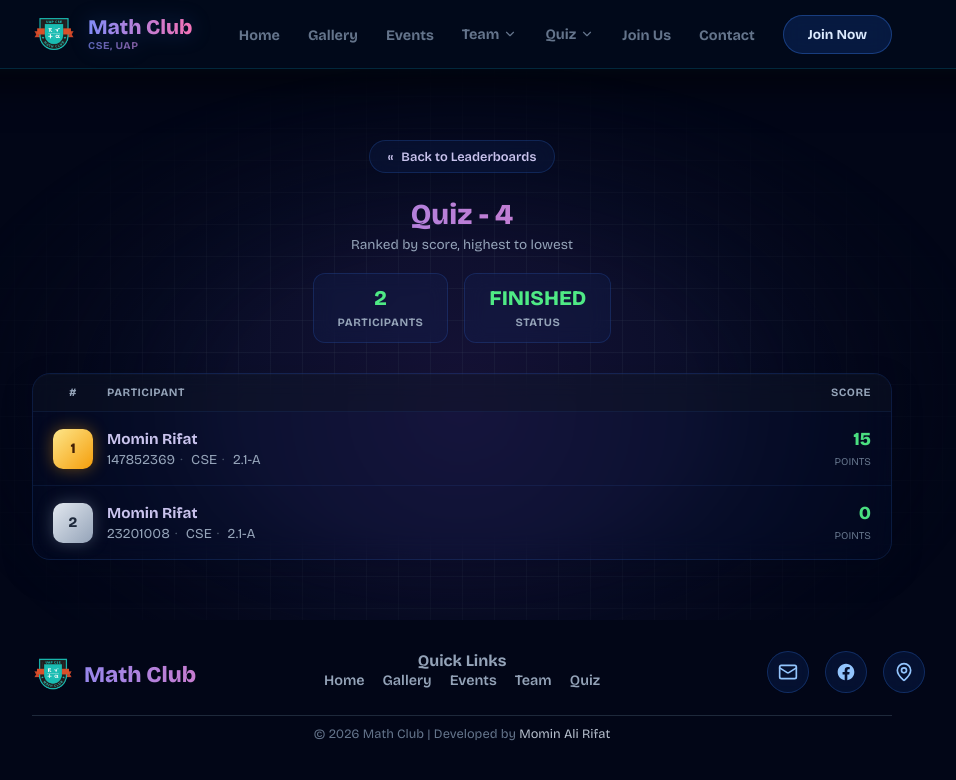
After one commit to MominRifat/Math_Club_CSE, a Django app: page /quiz/leaderboard/5/ in a window 1280 px wide. The commit adds this page. Shown: the top 780 px of the page, without its empty margins (178-1134 px from the left). Run offline with Django 5.2, Linux system fonts and the light colour scheme; data comes from the database, SQL or seed files in the repository; both versions use the stored data as it was after the commit.

Commit message:
quiz section update

```diff
--- /dev/null
+++ b/quiz_app/templates/quiz_app/leaderboard_detail.html
@@ -0,0 +1,323 @@
+{% extends 'base.html' %} {% load static %} {% block title %} {{ quiz.title }}
+Leaderboard | UAP CSE Math Club {% endblock %} {% block content %}
+<style>
+  .page-wrapper {
+    padding-top: 100px;
+    flex: 1 0 auto;
+    display: flex;
+    flex-direction: column;
+    margin-top: 40px;
+    padding-bottom: 60px;
+  }
+
+  .container {
+    max-width: 900px;
+    margin: 0 auto;
+    padding: 0 20px;
+  }
+
+  .lb-header {
+    text-align: center;
+    margin-bottom: 30px;
+  }
+
+  .lb-back {
+    display: inline-flex;
+    align-items: center;
+    gap: 8px;
+
+    padding: 8px 18px;
+    margin-bottom: 20px;
+
+    color: #c9c3ed;
+    text-decoration: none;
+    font-size: 0.8rem;
+    font-weight: 600;
+
+    background: rgba(37, 99, 235, 0.08);
+    border: 1px solid rgba(59, 130, 246, 0.2);
+    border-radius: 100px;
+
+    backdrop-filter: blur(10px);
+    -webkit-backdrop-filter: blur(10px);
+
+    transition: all 0.25s ease;
+  }
+
+  .lb-back:hover {
+    background: rgba(37, 99, 235, 0.18);
+    border-color: rgba(96, 165, 250, 0.5);
+    color: #fff;
+    transform: translateX(-3px);
+    box-shadow: 0 0 14px rgba(59, 130, 246, 0.18);
+  }
+
+  .lb-back .arrow {
+    transition: transform 0.25s ease;
+  }
+
+  .lb-back:hover .arrow {
+    transform: translateX(-3px);
+  }
+
+  .lb-title {
+    font-size: 1.8rem;
+    font-weight: 800;
+    margin: 4px 0;
+
+    background: linear-gradient(to right, #818cf8, #f472b6);
+    -webkit-background-clip: text;
+    -webkit-text-fill-color: transparent;
+    background-clip: text;
+  }
+
+  .lb-sub {
+    color: #94a3b8;
+    font-size: 0.85rem;
+  }
+
+  .lb-stats {
+    display: flex;
+    justify-content: center;
+    gap: 16px;
+    margin: 20px 0 30px;
+    flex-wrap: wrap;
+  }
+
+  .lb-stat-box {
+    padding: 12px 24px;
+    border-radius: 12px;
+    background: rgba(37, 99, 235, 0.06);
+    border: 1px solid rgba(59, 130, 246, 0.18);
+    backdrop-filter: blur(10px);
+    text-align: center;
+  }
+
+  .lb-stat-number {
+    display: block;
+    font-size: 1.3rem;
+    font-weight: 800;
+    color: #4fea85;
+  }
+
+  .lb-stat-label {
+    font-size: 0.7rem;
+    color: #94a3b8;
+    text-transform: uppercase;
+    letter-spacing: 0.5px;
+    font-weight: 700;
+  }
+
+  .lb-table-wrapper {
+    border: 1px solid rgba(59, 130, 246, 0.18);
+    border-radius: 18px;
+    overflow: hidden;
+
+    backdrop-filter: blur(14px);
+    -webkit-backdrop-filter: blur(14px);
+
+    box-shadow:
+      inset 0 1px 0 rgba(255, 255, 255, 0.03),
+      0 12px 30px rgba(2, 6, 23, 0.25);
+  }
+
+  .lb-row {
+    display: flex;
+    align-items: center;
+    gap: 14px;
+    padding: 16px 20px;
+    border-bottom: 1px solid rgba(59, 130, 246, 0.1);
+    background: rgba(37, 99, 235, 0.03);
+    transition: background 0.2s ease;
+  }
+
+  .lb-row:last-child {
+    border-bottom: none;
+  }
+
+  .lb-row:hover {
+    background: rgba(37, 99, 235, 0.09);
+  }
+
+  .lb-row.header-row {
+    background: rgba(15, 23, 42, 0.4);
+    font-size: 0.7rem;
+    text-transform: uppercase;
+    letter-spacing: 0.5px;
+    color: #94a3b8;
+    font-weight: 700;
+    padding: 12px 20px;
+  }
+
+  .lb-rank {
+    flex-shrink: 0;
+    width: 40px;
+    height: 40px;
+    border-radius: 10px;
+    display: flex;
+    align-items: center;
+    justify-content: center;
+    font-weight: 800;
+    font-size: 0.9rem;
+    color: #c9c3ed;
+
+    background: rgba(59, 130, 246, 0.08);
+    border: 1px solid rgba(59, 130, 246, 0.2);
+  }
+
+  .lb-rank.gold {
+    background: linear-gradient(135deg, #fde68a, #f59e0b);
+    color: #422006;
+    border: none;
+    box-shadow: 0 0 16px rgba(245, 158, 11, 0.4);
+  }
+
+  .lb-rank.silver {
+    background: linear-gradient(135deg, #e2e8f0, #94a3b8);
+    color: #1e293b;
+    border: none;
+    box-shadow: 0 0 16px rgba(148, 163, 184, 0.35);
+  }
+
+  .lb-rank.bronze {
+    background: linear-gradient(135deg, #fdba74, #c2703d);
+    color: #431407;
+    border: none;
+    box-shadow: 0 0 16px rgba(194, 112, 61, 0.35);
+  }
+
+  .lb-info {
+    flex-grow: 1;
+    min-width: 0;
+  }
+
+  .lb-name {
+    font-weight: 700;
+    color: #c9c3ed;
+    font-size: 0.95rem;
+    white-space: nowrap;
+    overflow: hidden;
+    text-overflow: ellipsis;
+  }
+
+  .lb-meta {
+    font-size: 0.85rem;
+    color: #94a3b8;
+    margin-top: 3px;
+    white-space: nowrap;
+    overflow: hidden;
+    text-overflow: ellipsis;
+  }
+
+  .lb-meta .dot {
+    color: #475569;
+    margin: 0 5px;
+  }
+
+  .lb-score {
+    flex-shrink: 0;
+    text-align: right;
+  }
+
+  .lb-score-number {
+    display: block;
+    font-size: 1.15rem;
+    font-weight: 800;
+    color: #4ade80;
+  }
+
+  .lb-score-label {
+    font-size: 0.65rem;
+    color: #64748b;
+    text-transform: uppercase;
+  }
+
+  .lb-empty {
+    text-align: center;
+    padding: 60px 20px;
+    color: #64748b;
+  }
+
+  .col-rank {
+    width: 40px;
+    text-align: center;
+    flex-shrink: 0;
+  }
+  .col-info {
+    flex-grow: 1;
+  }
+  .col-score {
+    width: 90px;
+    text-align: right;
+    flex-shrink: 0;
+  }
+
+  @media (max-width: 640px) {
+    .lb-meta {
+      font-size: 0.68rem;
+    }
+    .lb-name {
+      font-size: 0.85rem;
+    }
+  }
+</style>
+
+<div class="page-wrapper">
+  <div class="container">
+    <div class="lb-header">
+      <a href="{% url 'leaderboard_home' %}" class="lb-back">
+        <span class="arrow">&laquo;</span> Back to Leaderboards
+      </a>
+      <h1 class="lb-title">{{ quiz.title }}</h1>
+      <p class="lb-sub">Ranked by score, highest to lowest</p>
+
+      <div class="lb-stats">
+        <div class="lb-stat-box">
+          <span class="lb-stat-number">{{ total_participants }}</span>
+          <span class="lb-stat-label">Participants</span>
+        </div>
+        <div class="lb-stat-box">
+          <span class="lb-stat-number">{{ quiz.status }}</span>
+          <span class="lb-stat-label">Status</span>
+        </div>
+      </div>
+    </div>
+
+    {% if ranked_participants %}
+    <div class="lb-table-wrapper">
+      <div class="lb-row header-row">
+        <span class="col-rank">#</span>
+        <span class="col-info">Participant</span>
+        <span class="col-score">Score</span>
+      </div>
+
+      {% for item in ranked_participants %}
+      <div class="lb-row">
+        <div
+          class="lb-rank {% if item.rank == 1 %}gold{% elif item.rank == 2 %}silver{% elif item.rank == 3 %}bronze{% endif %}"
+        >
+          {{ item.rank }}
+        </div>
+
+        <div class="lb-info">
+          <div class="lb-name">{{ item.participant.name }}</div>
+          <div class="lb-meta">
+            {{ item.participant.student_id }}<span class="dot">&middot;</span>
+            {{item.participant.dept }}<span class="dot">&middot;</span>
+            {{item.participant.semester }}-{{ item.participant.section }}
+          </div>
+        </div>
+
+        <div class="lb-score">
+          <span class="lb-score-number">{{ item.participant.score }}</span>
+          <span class="lb-score-label">Points</span>
+        </div>
+      </div>
+      {% endfor %}
+    </div>
+    {% else %}
+    <div class="lb-empty">No participants have submitted this quiz yet.</div>
+    {% endif %}
+  </div>
+</div>
+{% endblock %}
--- a/quiz_app/urls.py
+++ b/quiz_app/urls.py
@@ -4,4 +4,6 @@ from . import views
 urlpatterns = [
     path('', views.quiz_list, name='quiz'),
     path('take/<int:quiz_id>/', views.take_quiz, name='take_quiz'),
+    path('leaderboard/', views.leaderboard_home, name='leaderboard_home'),
+    path('leaderboard/<int:quiz_id>/', views.quiz_leaderboard, name='quiz_leaderboard'),
 ]
--- a/quiz_app/views.py
+++ b/quiz_app/views.py
@@ -3,6 +3,8 @@ from django.http import HttpResponse
 from .models import Quiz, Participant
 from django.db import IntegrityError
 from django.core.paginator import Paginator
+from django.db.models import Count
+from .models import Quiz, Participant
 
 def quiz_list(request):
     quizzes = Quiz.objects.filter(is_published=True).order_by('-start_time')
@@ -24,6 +26,13 @@ def take_quiz(request, quiz_id):
         return HttpResponse("<h2 style='text-align:center; margin-top:100px;'>This quiz is not active.</h2>")
 
     if request.method == "POST":
+        # return HttpResponse(
+        #     f"""
+        #     POST DATA: {request.POST}<br>
+        #     Dept: {request.POST.get('dept')}<br>
+        #     Semester: {request.POST.get('semester')}
+        #     """
+        # )
         sid = request.POST.get('student_id')
         score = 0
         for q in quiz.questions.all():
@@ -177,3 +186,32 @@ def take_quiz(request, quiz_id):
             """)
 
     return render(request, 'quiz_app/take_quiz.html', {'quiz': quiz})
+
+
+def leaderboard_home(request):
+    quizzes = Quiz.objects.annotate(
+        participant_count=Count('participant')
+    ).order_by('-start_time')
+
+    return render(request, 'quiz_app/leaderboard_list.html', {
+        'quizzes': quizzes,
+    })
+
+
+def quiz_leaderboard(request, quiz_id):
+    quiz = get_object_or_404(Quiz, id=quiz_id)
+
+    participants = Participant.objects.filter(quiz=quiz).order_by('-score', 'submitted_at')
+
+    ranked_participants = []
+    for idx, p in enumerate(participants, start=1):
+        ranked_participants.append({
+            'rank': idx,
+            'participant': p,
+        })
+
+    return render(request, 'quiz_app/leaderboard_detail.html', {
+        'quiz': quiz,
+        'ranked_participants': ranked_participants,
+        'total_participants': participants.count(),
+    })
--- a/templates/base.html
+++ b/templates/base.html
@@ -51,7 +51,7 @@
             <a href="#" class="dropdown-trigger">Quiz <i data-lucide="chevron-down" style="width: 14px;"></i></a>
             <div class="dropdown-menu">
               <a href="{% url 'quiz' %}">Challenge</a>
-              <a href="#">Leaderboard</a>
+              <a href="{% url 'leaderboard_home' %}">Leaderboard</a>
             </div>
           </li>
           <li>
```
Also changed, not shown: quiz_app/templates/quiz_app/leaderboard_list.html (added, +293 -0 lines), db.sqlite3.
